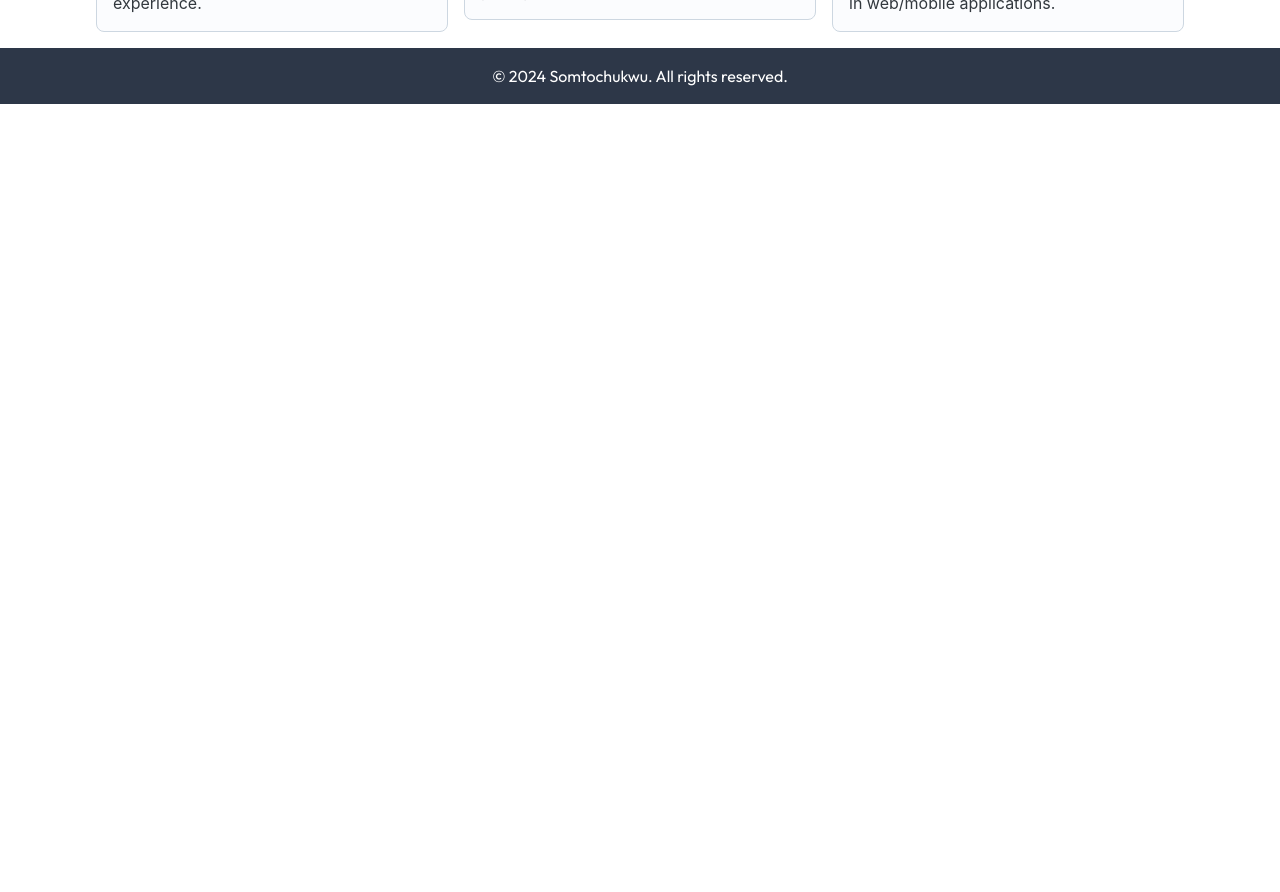
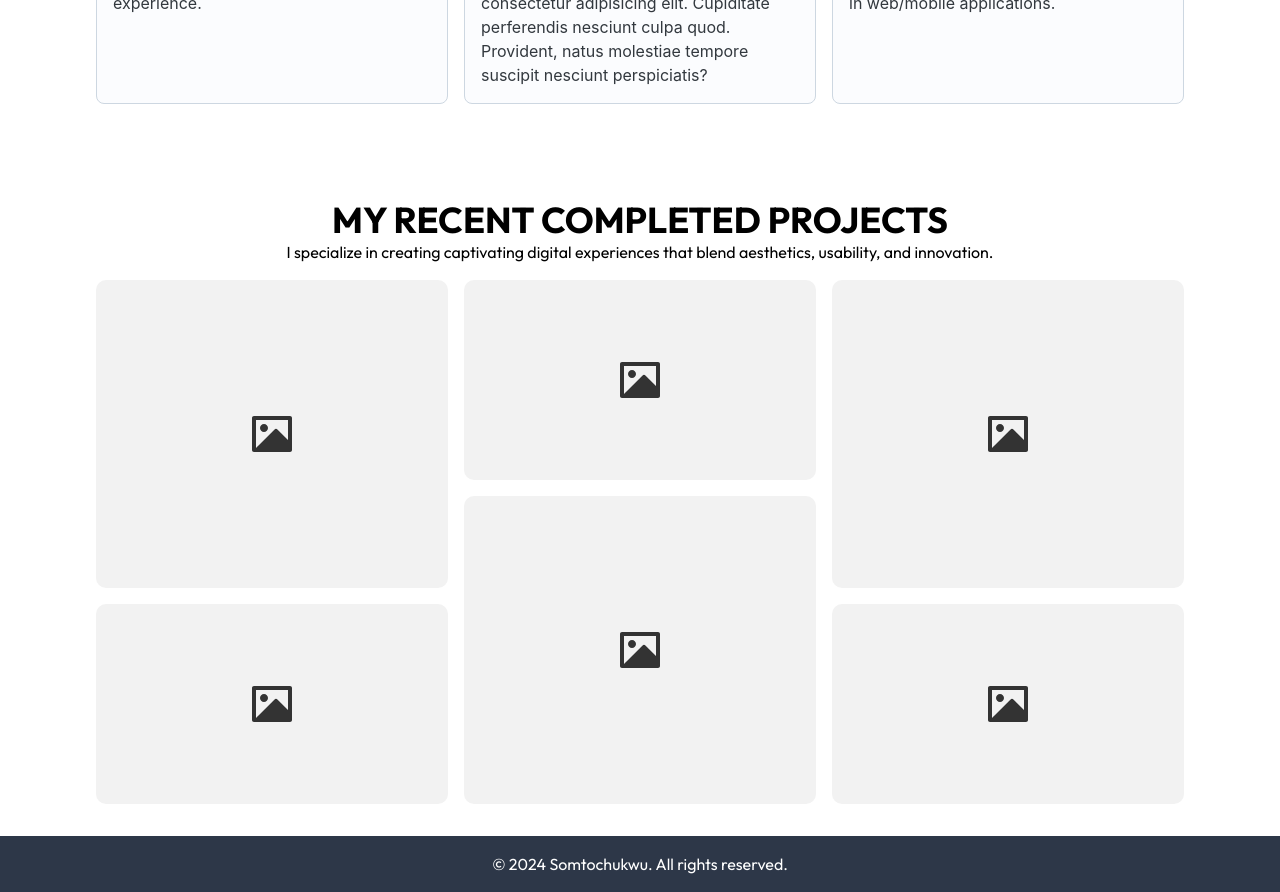
Before and after one commit to Somtochukwu21/somtochuwku, a Next.js app: page / in a window 1280 px wide. Shown: the part 1560-2452 px from the top of the page. Before the commit the page ends 1664 px from the top, so only its background shows below. Built offline with nearby package versions, Linux system fonts and the light colour scheme.

Commit message:
Added project section

```diff
--- a/app/(landing-page)/_component/index.ts
+++ b/app/(landing-page)/_component/index.ts
@@ -1,6 +1,7 @@
 export * from "./about-me";
 export * from "./career-snapshot";
 export * from "./footer";
+export * from "./projects";
 export * from "./services";
 export * from "./site-description";
 export * from "./skills";
--- /dev/null
+++ b/app/(landing-page)/_component/projects.tsx
@@ -0,0 +1,83 @@
+import { Card } from "@/components/ui";
+import { CardContent, Card as JoyCard } from "@mui/joy";
+import React, { ReactNode } from "react";
+
+interface ServiceCardProp {
+	children: ReactNode;
+	icon: ReactNode;
+	title: string;
+	className?: string;
+}
+const ServiceCard: React.FC<ServiceCardProp> = ({
+	children,
+	icon,
+	title,
+	className,
+}) => (
+	<JoyCard className={`${className}`}>
+		<CardContent>
+			<div className="flex space-x-2 items-center">
+				{icon}
+				<h5 className="font-semibold capitalize my-2 text-xl">{title}</h5>
+			</div>
+			<p>{children}</p>
+		</CardContent>
+	</JoyCard>
+);
+
+export const Projects = () => {
+	return (
+		<Card className="my-4 ">
+			<div>
+				<h4 className="font-bold text-xl lg:text-4xl uppercase text-center">
+					MY RECENT COMPLETED PROJECTS
+				</h4>
+				<p className="text-center">
+					I specialize in creating captivating digital experiences that blend
+					aesthetics, usability, and innovation.
+				</p>
+			</div>
+
+			<div className="mt-4 mb-8">
+				<div className="grid grid-cols-3 grid-rows-5 gap-4 ">
+					<div className="row-span-3 [&>*]:h-full">
+						<ProjectCards />
+					</div>
+					<div className="row-span-2 ">
+						<ProjectCards />
+					</div>
+					<div className="row-span-3 [&>*]:h-full">
+						<ProjectCards />
+					</div>
+					<div className="row-span-3 [&>*]:h-full col-start-2 row-start-3">
+						<ProjectCards />
+					</div>
+					<div className="row-span-2 row-start-4">
+						<ProjectCards />
+					</div>
+					<div className="row-span-2 col-start-3 row-start-4">
+						<ProjectCards />
+					</div>
+				</div>
+			</div>
+		</Card>
+	);
+};
+
+const ProjectCards = () => {
+	return (
+		<div className="card relative w-full h-[200px] bg-[#f2f2f2] flex items-center justify-center overflow-hidden shadow-[0_0_0_5px_#ffffff80] transition-all duration-[0.6s] ease-[cubic-bezier(0.175,0.885,0.32,1.275)] rounded-[10px] hover:shadow-[0_8px_16px_rgba(255,255,255,0.2)] hover:scale-105">
+			<svg xmlns="http://www.w3.org/2000/svg" viewBox="0 0 24 24">
+				<path d="M20 5H4V19L13.2923 9.70649C13.6828 9.31595 14.3159 9.31591 14.7065 9.70641L20 15.0104V5ZM2 3.9934C2 3.44476 2.45531 3 2.9918 3H21.0082C21.556 3 22 3.44495 22 3.9934V20.0066C22 20.5552 21.5447 21 21.0082 21H2.9918C2.44405 21 2 20.5551 2 20.0066V3.9934ZM8 11C6.89543 11 6 10.1046 6 9C6 7.89543 6.89543 7 8 7C9.10457 7 10 7.89543 10 9C10 10.1046 9.10457 11 8 11Z" />
+			</svg>
+			<div className="card__content">
+				<p className="card__title">Card Title</p>
+				<p className="card__description">
+					Lorem ipsum dolor sit amet, consectetur adipiscing elit, sed do
+					eiusmod tempor incididunt ut labore et dolore magna aliqua. Ut enim ad
+					minim veniam, quis nostrud exercitation ullamco.
+				</p>
+			</div>
+		</div>
+	);
+};
--- a/app/(landing-page)/_component/services.tsx
+++ b/app/(landing-page)/_component/services.tsx
@@ -1,7 +1,7 @@
 import { Card } from "@/components/ui";
-import { Card as JoyCard, CardContent } from "@mui/joy";
+import { CardContent, Card as JoyCard } from "@mui/joy";
 import React, { ReactNode } from "react";
-import { FaLaptopCode, FaCode } from "react-icons/fa6";
+import { FaCode, FaLaptopCode } from "react-icons/fa6";
 import { MdDesignServices } from "react-icons/md";
 
 interface ServiceCardProp {
@@ -50,9 +50,12 @@ export const Services = () => {
 				<ServiceCard
 					icon={<FaCode className="text-4xl text-blue" />}
 					title="Graphics Design"
-					className="my-3">
+					className="my-3 lg:my-0">
 					Designing eye catching visuals for branding, marketing, and digital
-					needs,emphasizing aesthetics and design principles
+					needs,emphasizing aesthetics and design principles Lorem ipsum dolor
+					sit amet consectetur adipisicing elit. Cupiditate perferendis nesciunt
+					culpa quod. Provident, natus molestiae tempore suscipit nesciunt
+					perspiciatis?
 				</ServiceCard>
 
 				<ServiceCard
--- a/app/(landing-page)/page.tsx
+++ b/app/(landing-page)/page.tsx
@@ -1,6 +1,5 @@
-import React from "react";
-import { Navbar } from "@/components/ui";
-import { Description, AboutMe, Footer, Services } from "./_component";
+import { Navbar } from "../../components/ui";
+import { AboutMe, Description, Footer, Projects, Services } from "./_component";
 
 const Home = () => {
 	return (
@@ -9,6 +8,7 @@ const Home = () => {
 			<Description />
 			<AboutMe />
 			<Services />
+			<Projects />
 			<Footer />
 		</div>
 	);
--- a/app/globals.css
+++ b/app/globals.css
@@ -2,3 +2,29 @@
 @tailwind base;
 @tailwind components;
 @tailwind utilities;
+
+
+ @layer components{
+.card {
+  perspective: 1000px;
+}
+.card svg {
+  @apply w-12 fill-[#333] transition-all duration-[0.6s] ease-[cubic-bezier(0.175,0.885,0.32,1.275)];
+}
+.card__content {
+  @apply absolute w-full h-full box-border bg-[#f2f2f2] origin-bottom transition-all duration-[0.6s] ease-[cubic-bezier(0.175,0.885,0.32,1.275)] p-5 left-0 top-0;
+  transform: rotateX(-90deg);
+}
+.card:hover .card__content {
+  transform: rotateX(0deg);
+}
+.card__title {
+  @apply text-2xl text-[#333] font-bold m-0;
+}
+.card:hover svg {
+  scale: 0;
+}
+.card__description {
+  @apply text-sm text-[#777] leading-[1.4] mt-2.5 mb-0 mx-0;
+}
+ }
```
Also changed, not shown: public/som.png.
